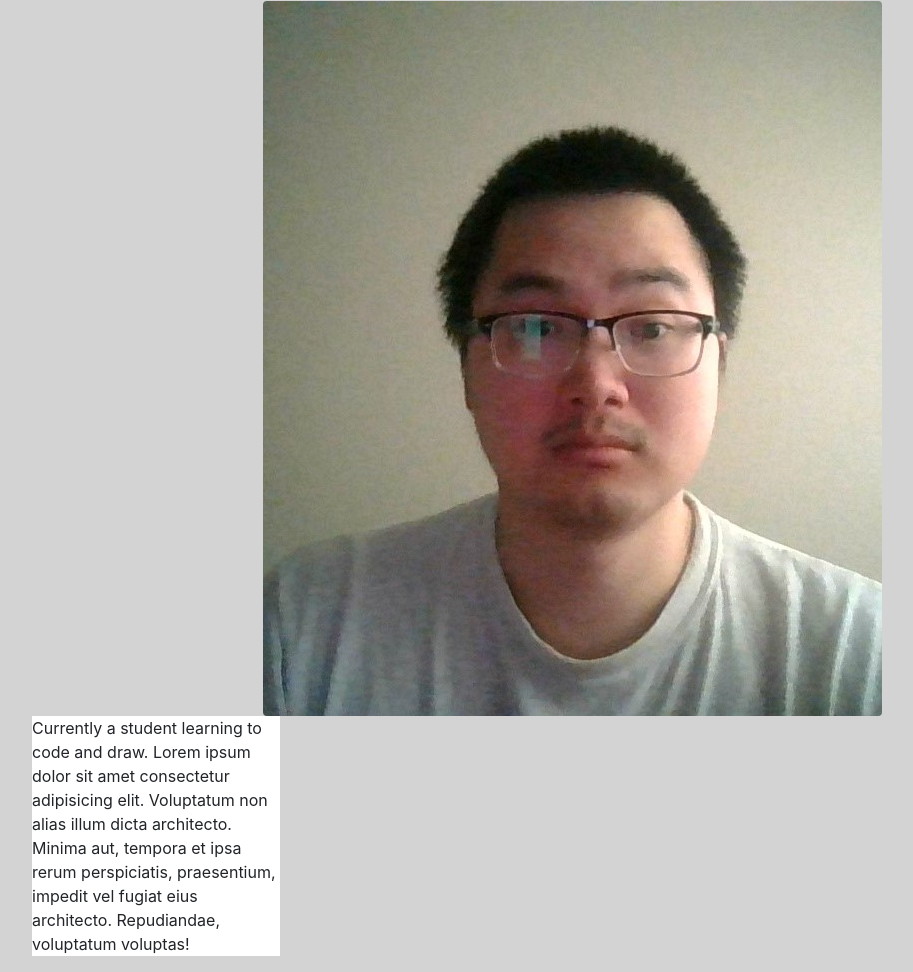
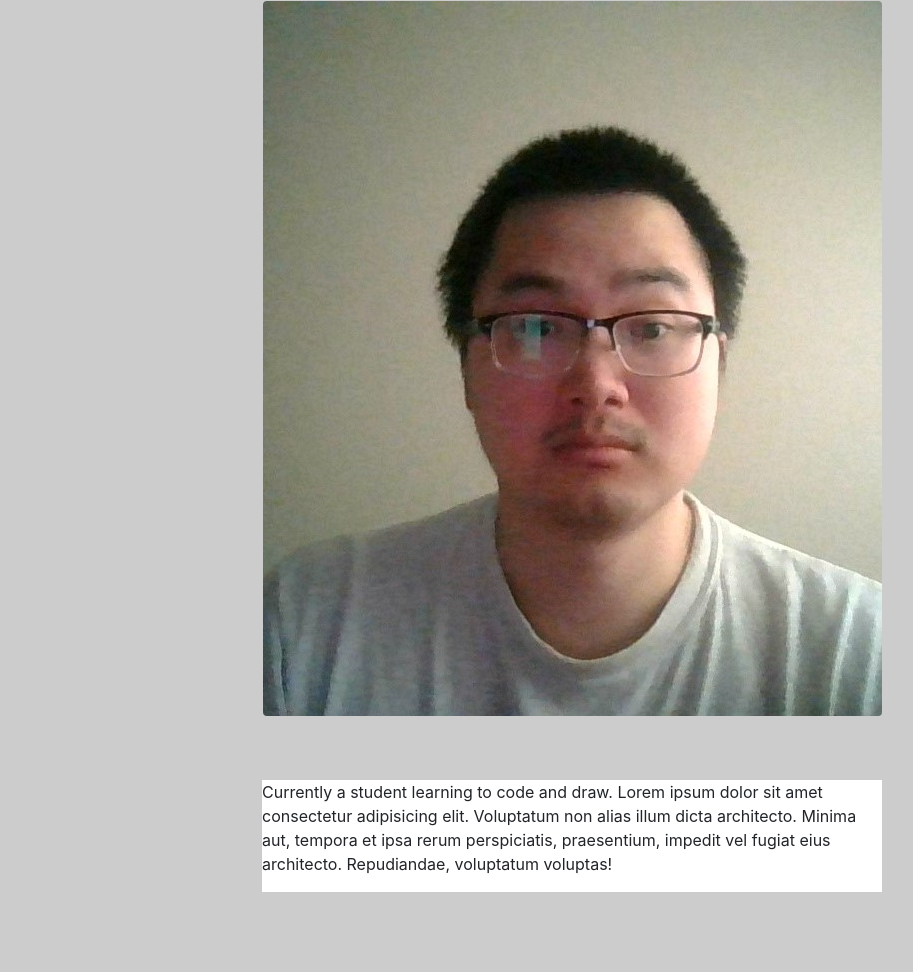
Before and after one commit to LostandConfusedStudent/Bootstrap-Portfolio, a plain HTML site: page index.html in a window 1280 px wide. Shown: the part 189-1161 px from the top of the page, without its empty margins (68-981 px from the left). After the commit the page ends 1081 px from the top, so only its background shows below. Drawn offline with nearby package versions, Linux system fonts and the light colour scheme.

Commit message:
Added style.css and adjusted index.html

```diff
--- /dev/null
+++ b/css/style.css
@@ -0,0 +1,38 @@
+/**
+ * Media Query Demo (note the commented rules)
+ **/
+
+* {
+  box-sizing: border-box;
+}
+
+/*
+  The background color will be #ccc
+  at browser widths above 768px
+*/
+body {
+  background-color: #ccc;
+}
+
+.container {
+  width: 650px;
+  margin: 40px auto;
+}
+
+#content {
+  float: left;
+  background: #fff;
+}
+
+
+/*
+  These rules take effect when the browser's width
+  is either 768px or less.
+*/
+@media screen and (max-width: 768px) {
+
+  /* The wrapper's width will be 600px */
+  .container {
+    width: 500px;
+  }
+}
--- a/index.html
+++ b/index.html
@@ -10,6 +10,8 @@
     <script src="https://ajax.googleapis.com/ajax/libs/jquery/3.5.1/jquery.min.js"></script>
 
     <link rel="stylesheet" href="./css/bootstrap.min.css">
+
+    <link rel="stylesheet" type="text/css" href="css/style.css">
 
     <script src="./js/bootstrap.min.js"></script>
 
@@ -64,19 +66,17 @@
         <img src="About_Me.jpg" class="rounded mx-auto d-block img-fluid" alt="About Me">
     </picture>
 
+    <br>
+
+    <!-- Container holding content -->
+
     <section class="container">
 
-        <article class="col-md-3">
+        <article id="content">
             <p style="background-color: white">Currently a student learning to code and draw. Lorem ipsum dolor sit amet consectetur adipisicing elit. Voluptatum non alias illum dicta architecto. Minima aut, tempora et ipsa rerum perspiciatis, praesentium, impedit vel fugiat eius architecto. Repudiandae, voluptatum voluptas!</p>
         </article>
 
     </section>
 
-    <style type="text/css">
-
-        body { background: lightgrey !important; }
-
-     </style>
-
 </body>
 </html>
```
